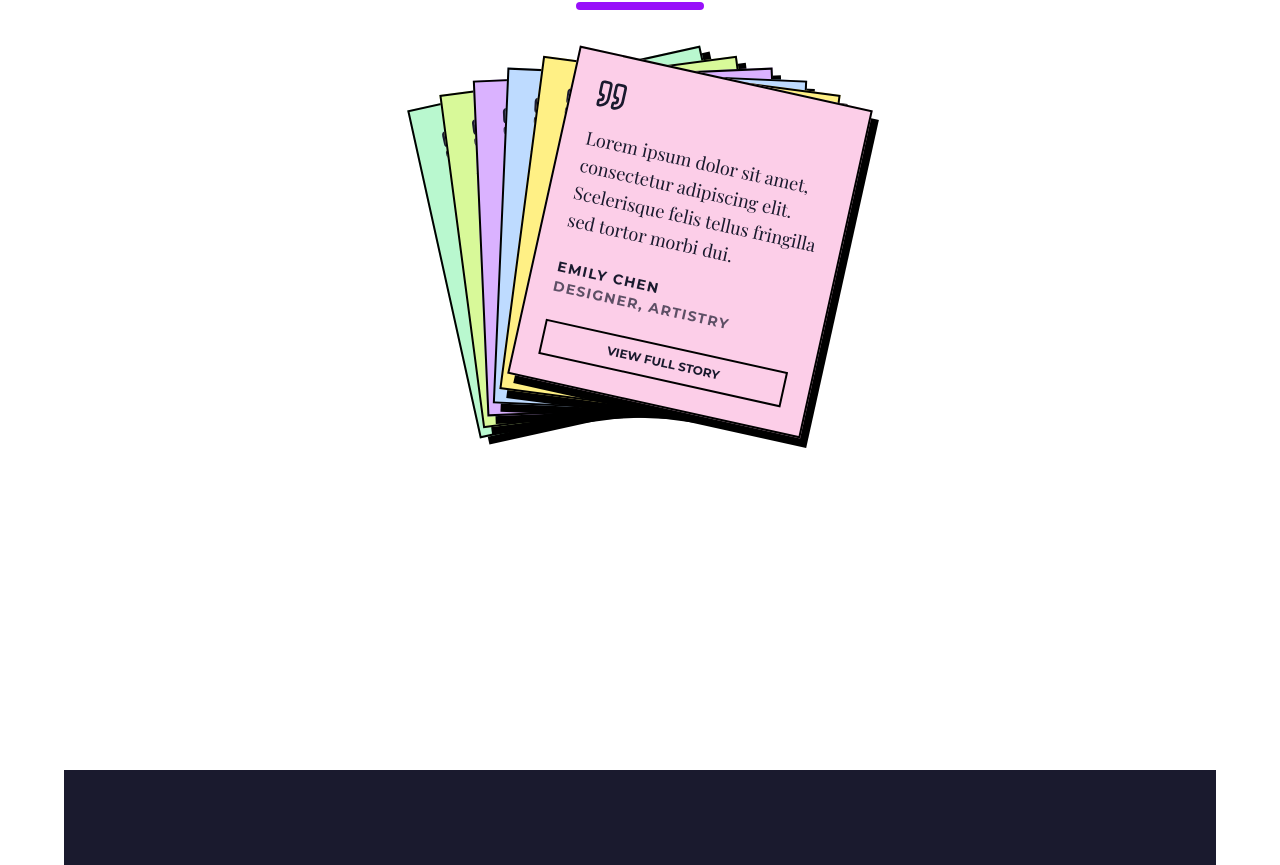
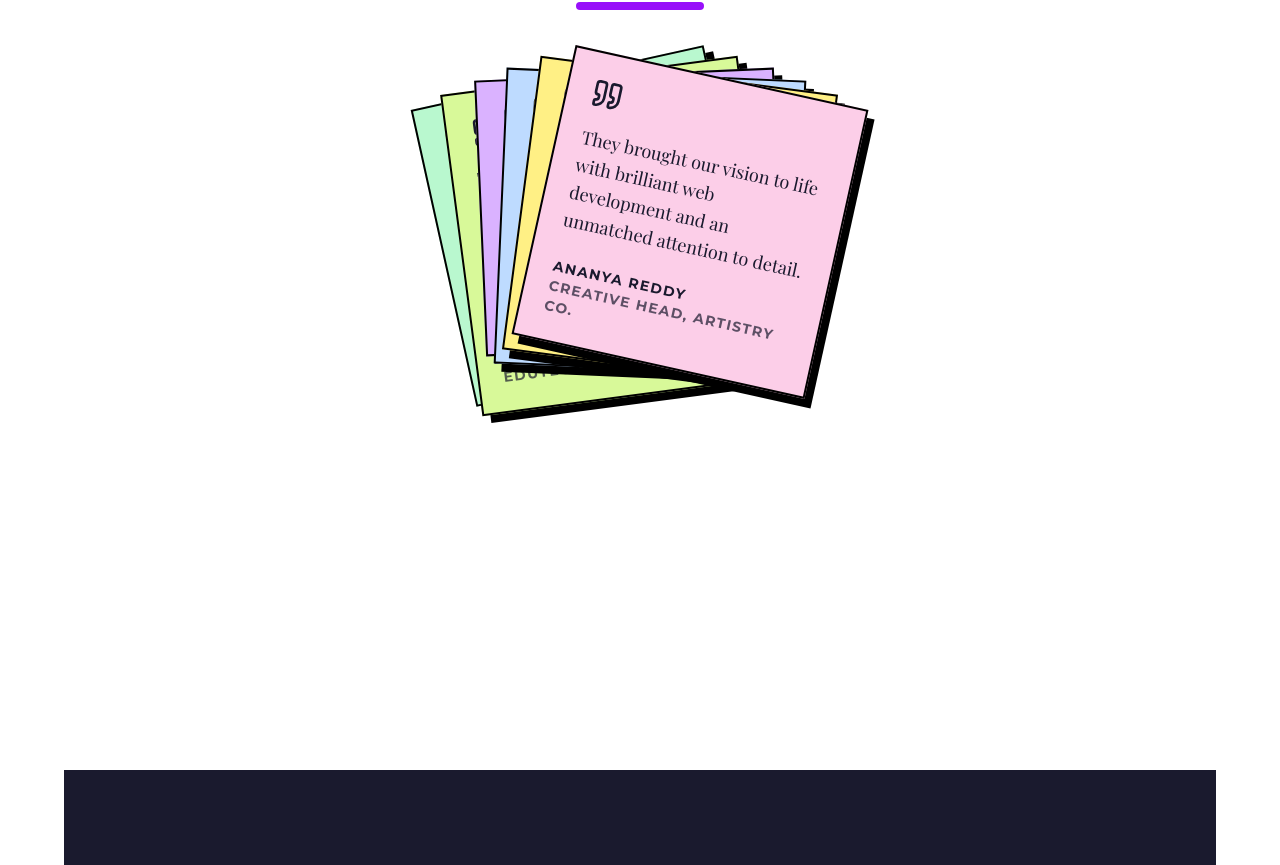
Before and after one commit to Nexylor-Tech/weloveweb-frontend, a React (Vite) app: page / in a window 1280 px wide. Shown: the part 8299-9164 px from the top of the page. Built offline with nearby package versions, Linux system fonts and the light colour scheme; a web font is replaced by a local one.

Commit message:
full redesign

```diff
--- a/index.html
+++ b/index.html
@@ -11,9 +11,9 @@
     <link rel="manifest" href="/site.webmanifest">
     <link rel="canonical" href="https://weloveweb.in/" />
     <!-- Primary Meta Tags -->
-    <title>Digital Marketing & Web design Agency in India | weloveweb</title>
-    <meta name="description" content="weloveweb is a digital marketing and web development agency based in Durgapur, India. We build fast websites, SEO strategies, and modern digital solutions for businesses." />
-    <meta name="keywords" content="web design, web development, digital marketing, SEO, website design, Durgapur, India, social media management, SMM, marketing agency" />
+    <title>weloveweb | Digital Marketing & Web Development Agency in India</title>
+    <meta name="description" content="weloveweb is a premier digital marketing and web development agency in Durgapur, India. We deliver high-performing websites, advanced SEO, and SMM to grow your business." />
+    <meta name="keywords" content="web design, web development, digital marketing agency, SEO services, website design, Durgapur, India, social media management, SMM, business growth strategies" />
     <meta name="author" content="weloveweb" />
     <meta name="robots" content="index, follow" />
     <meta name="theme-color" content="#ffffff" />
@@ -22,15 +22,15 @@
     <meta property="og:site_name" content="weloveweb" />
     <meta property="og:locale" content="en_IN" />
     <meta property="og:url" content="https://weloveweb.in/" />
-    <meta property="og:title" content="weloveweb - Digital Marketing Agency in India"/>
-    <meta property="og:description" content="Fast, modern, and beautiful websites to elevate your brand. Expert web development, design, and digital marketing services." />
+    <meta property="og:title" content="weloveweb | Digital Marketing & Web Development Agency in India"/>
+    <meta property="og:description" content="weloveweb is a premier digital marketing and web development agency in Durgapur, India. We deliver high-performing websites, advanced SEO, and SMM to grow your business." />
     <meta property="og:image" content="https://weloveweb.in/og-image.png" />
 
     <!-- Twitter -->
     <meta property="twitter:card" content="summary_large_image" />
     <meta property="twitter:url" content="https://weloveweb.in/" />
-    <meta property="twitter:title" content="weloveweb - Digital Marketing Agency in India" />
-    <meta property="twitter:description" content="Fast, modern, and beautiful websites to elevate your brand. Expert web development, design, and digital marketing services." />
+    <meta property="twitter:title" content="weloveweb | Digital Marketing & Web Development Agency in India" />
+    <meta property="twitter:description" content="weloveweb is a premier digital marketing and web development agency in Durgapur, India. We deliver high-performing websites, advanced SEO, and SMM to grow your business." />
     <meta property="twitter:image" content="https://weloveweb.in/og-image.png" />
     <!-- google tag -->
     <script async src="https://www.googletagmanager.com/gtag/js?id=G-0WK2NVYTRW"></script>
--- a/src/components/Testimonials.tsx
+++ b/src/components/Testimonials.tsx
@@ -4,39 +4,39 @@ import { Quote, ChevronLeft, ChevronRight } from 'lucide-react';
 
 const testimonials = [
   {
-    name: 'John Doe',
-    role: 'CEO, TechCorp',
-    quote: 'Lorem ipsum dolor sit amet, consectetur adipiscing elit. Scelerisque felis tellus fringilla sed tortor morbi dui.',
+    name: 'Aarav Sharma',
+    role: 'Founder, RetailHub',
+    quote: 'Their SEO strategies completely transformed our online visibility. We saw a 3x increase in organic traffic within months.',
     color: 'bg-green-200'
   },
   {
-    name: 'Jane Smith',
-    role: 'Founder, CreativeCo',
-    quote: 'Lorem ipsum dolor sit amet, consectetur adipiscing elit. Scelerisque felis tellus fringilla sed tortor morbi dui.',
+    name: 'Priya Patel',
+    role: 'Marketing Director, EduTech India',
+    quote: 'The web design team delivered a stunning, user-friendly platform that perfectly captures our brand identity.',
     color: 'bg-lime-200'
   },
   {
-    name: 'Mike Johnson',
-    role: 'Director, InnovateInc',
-    quote: 'Lorem ipsum dolor sit amet, consectetur adipiscing elit. Scelerisque felis tellus fringilla sed tortor morbi dui.',
+    name: 'Rohan Gupta',
+    role: 'CEO, NextGen Solutions',
+    quote: 'Incredible ROI on our social media campaigns. They truly understand how to engage the target audience.',
     color: 'bg-purple-300'
   },
   {
-    name: 'Sarah Lee',
-    role: 'Manager, GrowthHub',
-    quote: 'Lorem ipsum dolor sit amet, consectetur adipiscing elit. Scelerisque felis tellus fringilla sed tortor morbi dui.',
+    name: 'Neha Desai',
+    role: 'Owner, Blossom Boutique',
+    quote: 'Our e-commerce sales have skyrocketed since they took over our digital marketing and performance tuning.',
     color: 'bg-blue-200'
   },
   {
-    name: 'David Kim',
-    role: 'Product Lead, DesignX',
-    quote: 'Lorem ipsum dolor sit amet, consectetur adipiscing elit. Scelerisque felis tellus fringilla sed tortor morbi dui.',
+    name: 'Vikram Singh',
+    role: 'Lead Strategist, FinServe',
+    quote: 'Professional, data-driven, and highly responsive. The best digital agency partner we have worked with.',
     color: 'bg-yellow-200'
   },
   {
-    name: 'Emily Chen',
-    role: 'Designer, Artistry',
-    quote: 'Lorem ipsum dolor sit amet, consectetur adipiscing elit. Scelerisque felis tellus fringilla sed tortor morbi dui.',
+    name: 'Ananya Reddy',
+    role: 'Creative Head, Artistry Co.',
+    quote: 'They brought our vision to life with brilliant web development and an unmatched attention to detail.',
     color: 'bg-pink-200'
   }
 ];
@@ -125,9 +125,6 @@ export default function Testimonials() {
                 <br />
                 <span className="opacity-70">{t.role}</span>
               </div>
-              <button className="mt-6 w-full py-2 border-2 border-black font-heading font-bold uppercase text-xs hover:bg-black hover:text-white transition-colors">
-                View Full Story
-              </button>
             </motion.div>
           ))}
         </motion.div>
--- a/src/constants/projects.ts
+++ b/src/constants/projects.ts
@@ -17,7 +17,7 @@ export interface Project {
 export const projects: Project[] = [
   {
     id: '01',
-    title: 'Confectionary',
+    title: 'Bakery',
     description: 'We listen to, process and analyse social conversations.',
     client: "Rita's Oven",
     image: confectionaryImg,
--- a/src/pages/Pricing.tsx
+++ b/src/pages/Pricing.tsx
@@ -104,9 +104,9 @@ export default function Pricing() {
       )}
 
       <h3 className="text-3xl font-heading font-black uppercase tracking-tighter mb-2">{plan.name}</h3>
-      <div className="flex items-baseline gap-1 mb-4">
-        <span className="text-5xl font-heading font-black">{plan.price}</span>
-        <span className="text-lg font-sans opacity-80">{plan.period}</span>
+      <div className="flex flex-wrap items-baseline gap-1 mb-4">
+        <span className="text-4xl lg:text-5xl font-heading font-black break-words">{plan.price}</span>
+        <span className="text-base lg:text-lg font-sans opacity-80 whitespace-nowrap">{plan.period}</span>
       </div>
       <p className="font-sans text-lg opacity-90 mb-8">{plan.description}</p>
 
```
Also changed, not shown: 1 other file (tests, documents, lock files or other folders).
